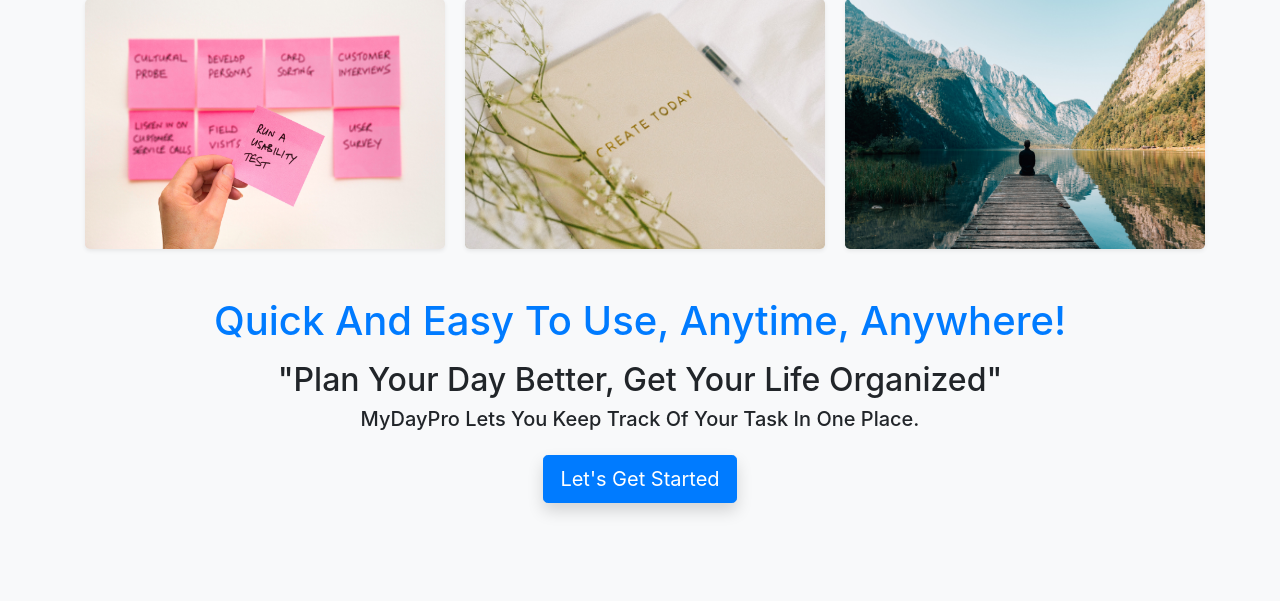
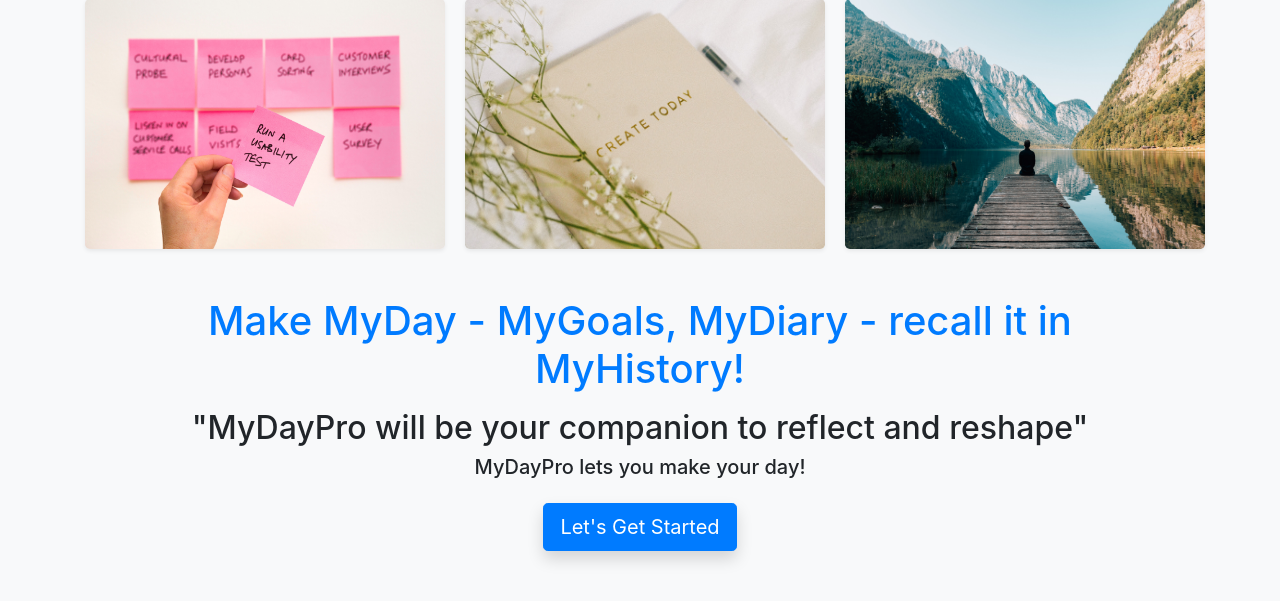
Before and after one commit to havard64/taskmate, a Django app: page / in a window 1280 px wide. Shown: the part 107-708 px from the top of the page. Run offline with Django 3.2, Linux system fonts and the light colour scheme; some libraries are stand-ins or nearby versions.

Commit message:
changed index-page

```diff
--- a/todolist_app/templates/index.html
+++ b/todolist_app/templates/index.html
@@ -20,11 +20,11 @@
         </div>
         <div class="row mt-5">
             <div class="col-md-10 offset-md-1">
-                <center><p class="h1 text-primary">Quick And Easy To Use, Anytime, Anywhere!</p></center>
-                <center><p class="h2 mt-3">"Plan Your Day Better, Get Your Life Organized"</p></center>
-                <center><p class="h5">MyDayPro Lets You Keep Track Of Your Task In One Place.</p></center>
+                <center><p class="h1 text-primary">Make MyDay - MyGoals, MyDiary - recall it in MyHistory!</p></center>
+                <center><p class="h2 mt-3">"MyDayPro will be your companion to reflect and reshape"</p></center>
+                <center><p class="h5">MyDayPro lets you make your day!</p></center>
 
-                <center><a href="{% url 'todolist' %}"><button type="button" class="btn btn-primary btn-lg mt-3 shadow">Let's Get Started</button></a></center>
+                <center><a href="{% url 'diary' %}"><button type="button" class="btn btn-primary btn-lg mt-3 shadow">Let's Get Started</button></a></center>
             </div>
         </div>
    </div>
```
